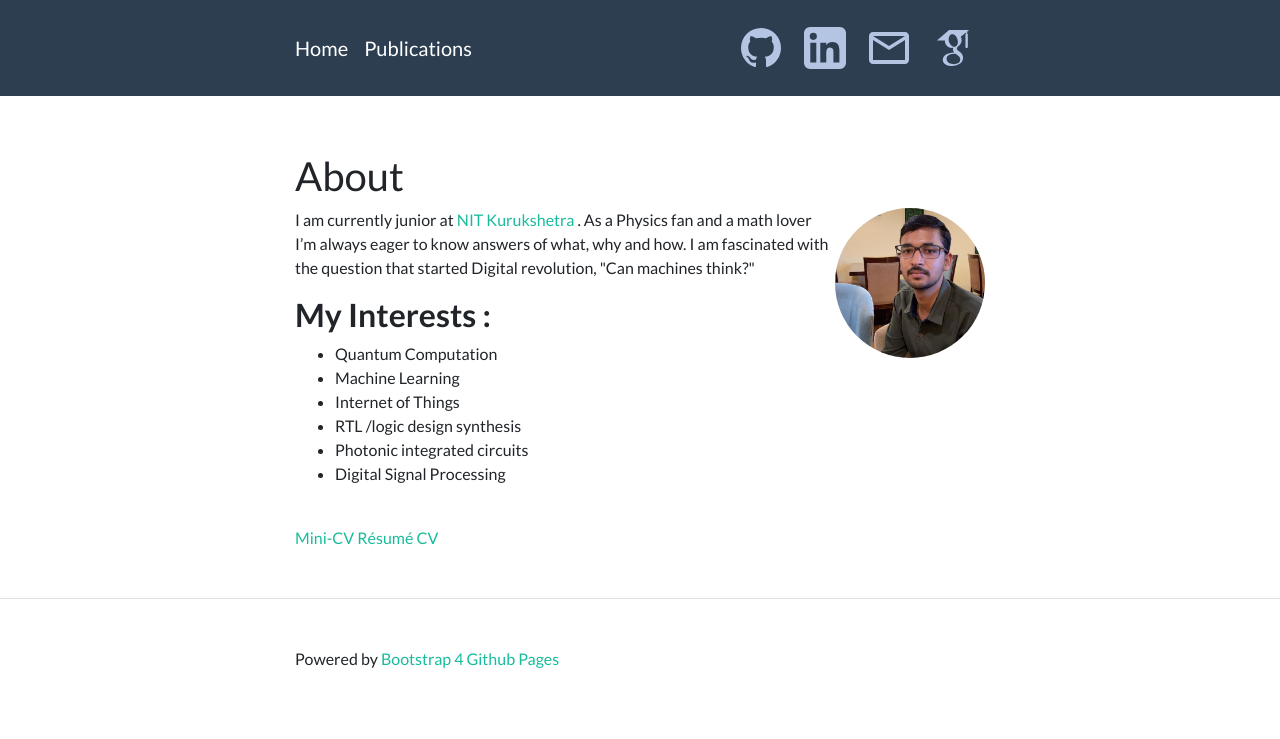
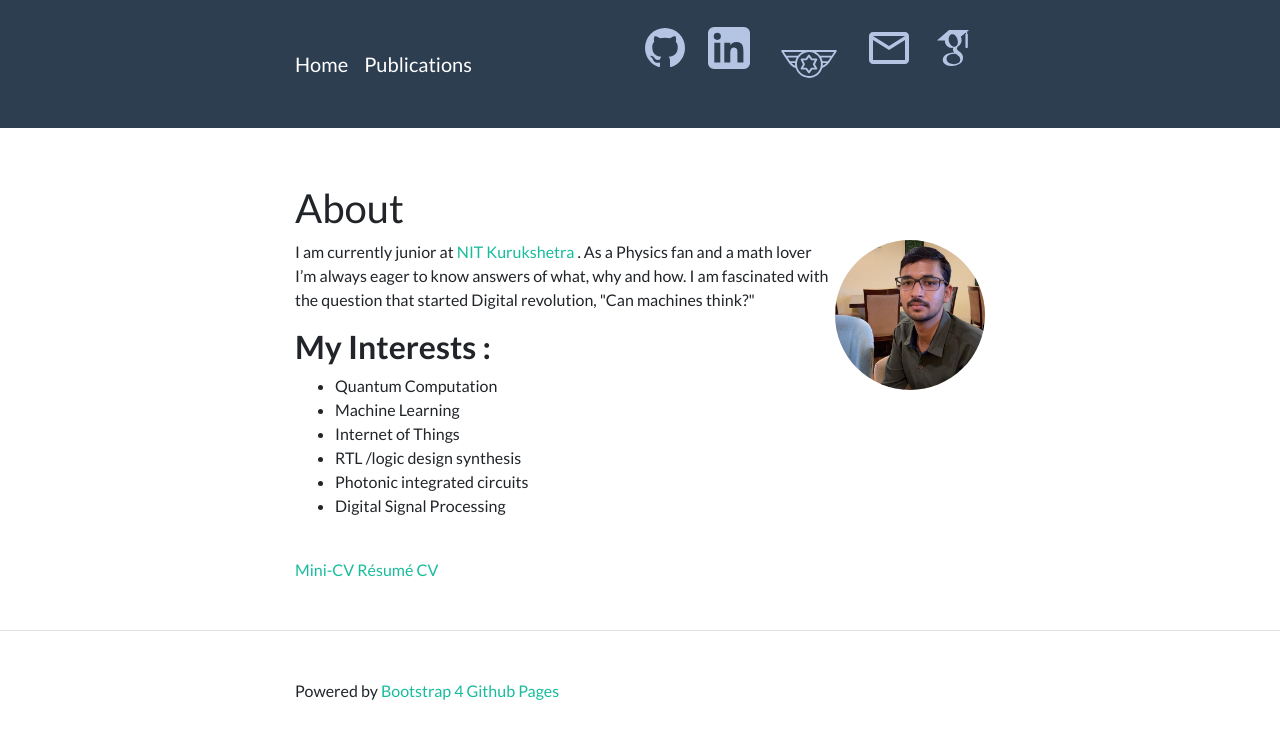
Before and after one commit to Raghav-Bell/Raghav-Bell.github.io, a Jekyll site: the page built from index.md, in a window 1280 px wide. Shown: the top 739 px of the page. Built offline with Jekyll 4.4.1, drawn with Linux system fonts in a browser that asks for light colours.

Commit message:
Update header.html
added badges credly link

```diff
--- a/_includes/header.html
+++ b/_includes/header.html
@@ -28,6 +28,11 @@
              <img class="logo" height="48" width="48" src="/assets/linkedin.svg" title="linkedin" alt="Linkedin">
            </a>
         </li>
+         <li class="nav-item">
+          <a class="nav-link" href="https://www.credly.com/users/raghav-singla.bd50d8c3" target="_blank">
+             <img class="logo" height="80" width="80" src="/assets/medal-quality.svg" title="credly" alt="Credly">
+           </a>
+        </li>
         <li class="nav-item">
           <a class="nav-link" href="mailto:raghav_11915084@nitkkr.ac.in">
             <img class="logo" height="48" width="48" src="/assets/outline-email.svg" title="e-mail" alt="E-mail"></a>
```
